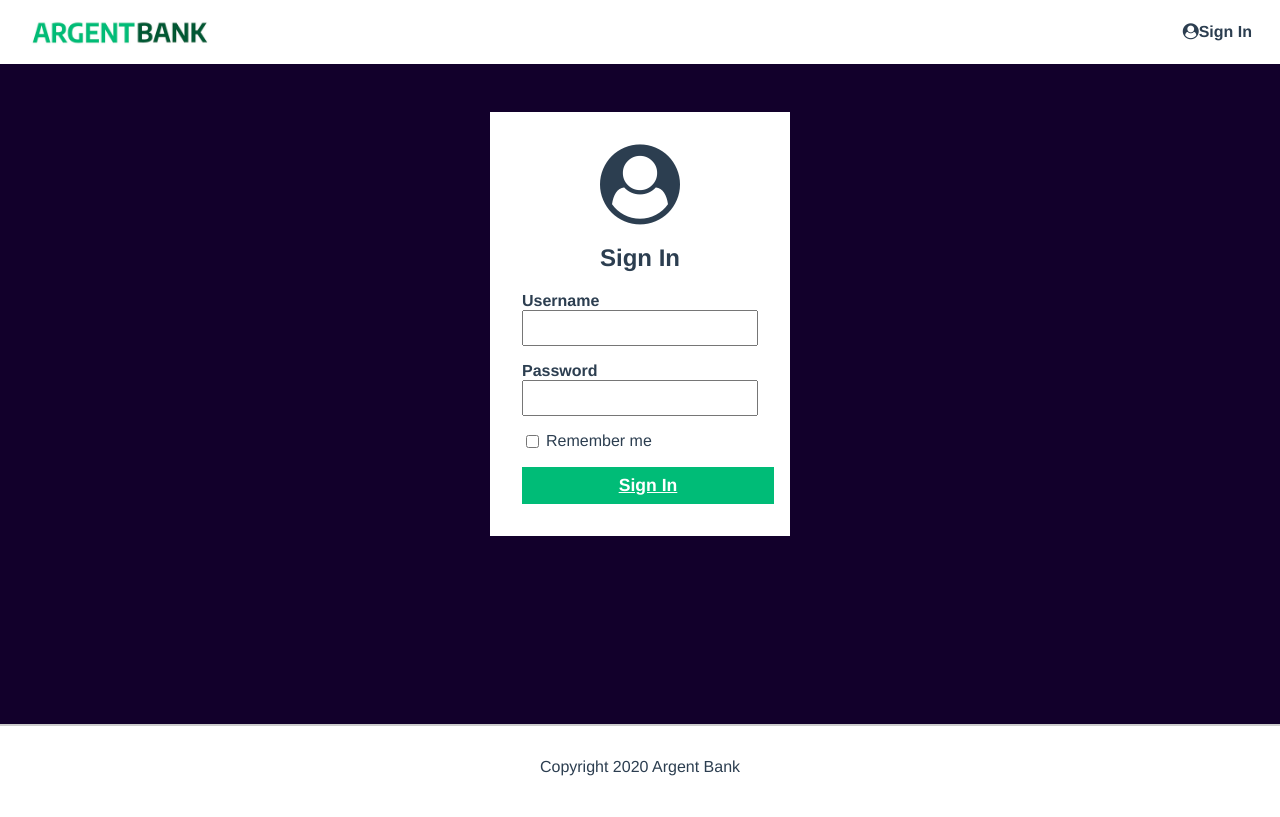
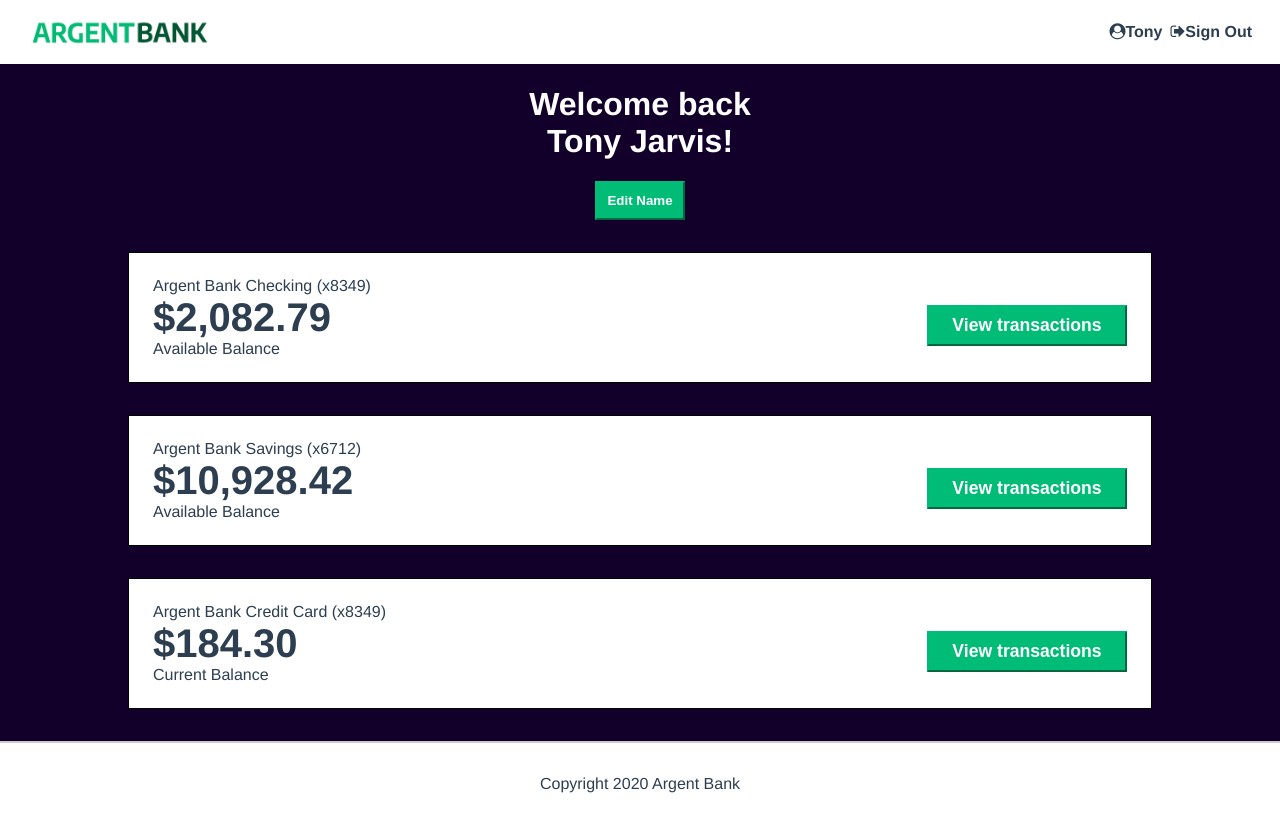
Before and after one commit to EPourmo/use-an-api-for-a-bank-user-account-with-react, a React (Vite) app in the folder frontend/code/: page / in a window 1280 px wide. Built offline with nearby package versions, Linux system fonts and the light colour scheme.

Commit message:
work on react components

```diff
--- a/frontend/code/pages/Homepage.jsx
+++ /dev/null
@@ -1,15 +0,0 @@
-import Header from "../src/components/Header";
-import Banner from "../src/components/Banner";
-import Features from "../src/components/Features";
-import Footer from "../src/components/Footer";
-
-export default function Homepage() {
-  return (
-    <div className="homepage">
-      <Header />
-      <Banner />
-      <Features />
-      <Footer />
-    </div>
-  );
-}
--- a/frontend/code/src/App.jsx
+++ b/frontend/code/src/App.jsx
@@ -1,11 +1,13 @@
-import Homepage from "../pages/Homepage";
-import SignIn from "../pages/SignIn";
+import Homepage from "./pages/Homepage";
+import SignIn from "./pages/SignIn";
+import User from "./pages/User";
 
 function App() {
   return (
     <div className="App">
       {/* <Homepage /> */}
-      <SignIn />
+      {/* <SignIn /> */}
+      <User />
     </div>
   );
 }
--- /dev/null
+++ b/frontend/code/src/components/Account.jsx
@@ -0,0 +1,14 @@
+export default function Account({ title, amount, description }) {
+  return (
+    <section className="account">
+      <div className="account-content-wrapper">
+        <h3 className="account-title">{title}</h3>
+        <p className="account-amount">{amount}</p>
+        <p className="account-amount-description">{description}</p>
+      </div>
+      <div className="account-content-wrapper cta">
+        <button className="transaction-button">View transactions</button>
+      </div>
+    </section>
+  );
+}
--- a/frontend/code/src/components/Header.jsx
+++ b/frontend/code/src/components/Header.jsx
@@ -1,6 +1,6 @@
 import argentBankLogo from "../assets/argentBankLogo.png";
 
-export default function Header() {
+export default function Header({ isConnected }) {
   return (
     <nav className="main-nav">
       <a className="main-nav-logo" href="#">
@@ -14,8 +14,14 @@ export default function Header() {
       <div>
         <a className="main-nav-item" href="#">
           <i className="fa fa-user-circle"></i>
-          Sign In
+          {isConnected ? "Tony" : "Sign In"}
         </a>
+        {isConnected && (
+          <a className="main-nav-item" href="./index.html">
+            <i className="fa fa-sign-out"></i>
+            Sign Out
+          </a>
+        )}
       </div>
     </nav>
   );
--- /dev/null
+++ b/frontend/code/src/components/Welcome.jsx
@@ -0,0 +1,12 @@
+export default function Welcome() {
+  return (
+    <div className="header">
+      <h1>
+        Welcome back
+        <br />
+        Tony Jarvis!
+      </h1>
+      <button className="edit-button">Edit Name</button>
+    </div>
+  );
+}
--- a/frontend/code/src/index.css
+++ b/frontend/code/src/index.css
@@ -290,8 +290,10 @@ body {
   }
 }
 
-/* element added */
-.signIn {
+/* elements added */
+.signIn,
+.homepage,
+.userPage {
   display: flex;
   flex-direction: column;
   min-height: 100vh;
--- /dev/null
+++ b/frontend/code/src/pages/Homepage.jsx
@@ -0,0 +1,15 @@
+import Header from "../components/Header";
+import Banner from "../components/Banner";
+import Features from "../components/Features";
+import Footer from "../components/Footer";
+
+export default function Homepage() {
+  return (
+    <div className="homepage">
+      <Header isConnected={false} />
+      <Banner />
+      <Features />
+      <Footer />
+    </div>
+  );
+}
--- a/frontend/code/pages/SignIn.jsx
+++ b/frontend/code/src/pages/SignIn.jsx
@@ -1,12 +1,12 @@
-import Header from "../src/components/Header";
-import Footer from "../src/components/Footer";
-import Background from "../src/components/Background";
-import Form from "../src/components/Form";
+import Header from "../components/Header";
+import Footer from "../components/Footer";
+import Background from "../components/Background";
+import Form from "../components/Form";
 
 export default function SignIn() {
   return (
     <div className="signIn">
-      <Header />
+      <Header isConnected={false} />
       <Background>
         <section className="sign-in-content">
           <i className="fa fa-user-circle sign-in-icon"></i>
--- /dev/null
+++ b/frontend/code/src/pages/User.jsx
@@ -0,0 +1,50 @@
+import Header from "../components/Header";
+import Footer from "../components/Footer";
+import Background from "../components/Background";
+import Account from "../components/Account";
+import Welcome from "../components/Welcome";
+
+export default function User() {
+  const accountData = [
+    {
+      id: 1,
+      title: "Argent Bank Checking (x8349)",
+      amount: "$2,082.79",
+      description: "Available Balance",
+    },
+    {
+      id: 2,
+      title: "Argent Bank Savings (x6712)",
+      amount: "$10,928.42",
+      description: "Available Balance",
+    },
+    {
+      id: 3,
+      title: "Argent Bank Credit Card (x8349)",
+      amount: "$184.30",
+      description: "Current Balance",
+    },
+  ];
+
+  const accounts = accountData.map((item) => {
+    return (
+      <Account
+        key={item.id}
+        title={item.title}
+        amount={item.amount}
+        description={item.description}
+      />
+    );
+  });
+  return (
+    <div className="userPage">
+      <Header isConnected={true} />
+      <Background>
+        <Welcome />
+        <h2 className="sr-only">Accounts</h2>
+        {accounts}
+      </Background>
+      <Footer />
+    </div>
+  );
+}
```
